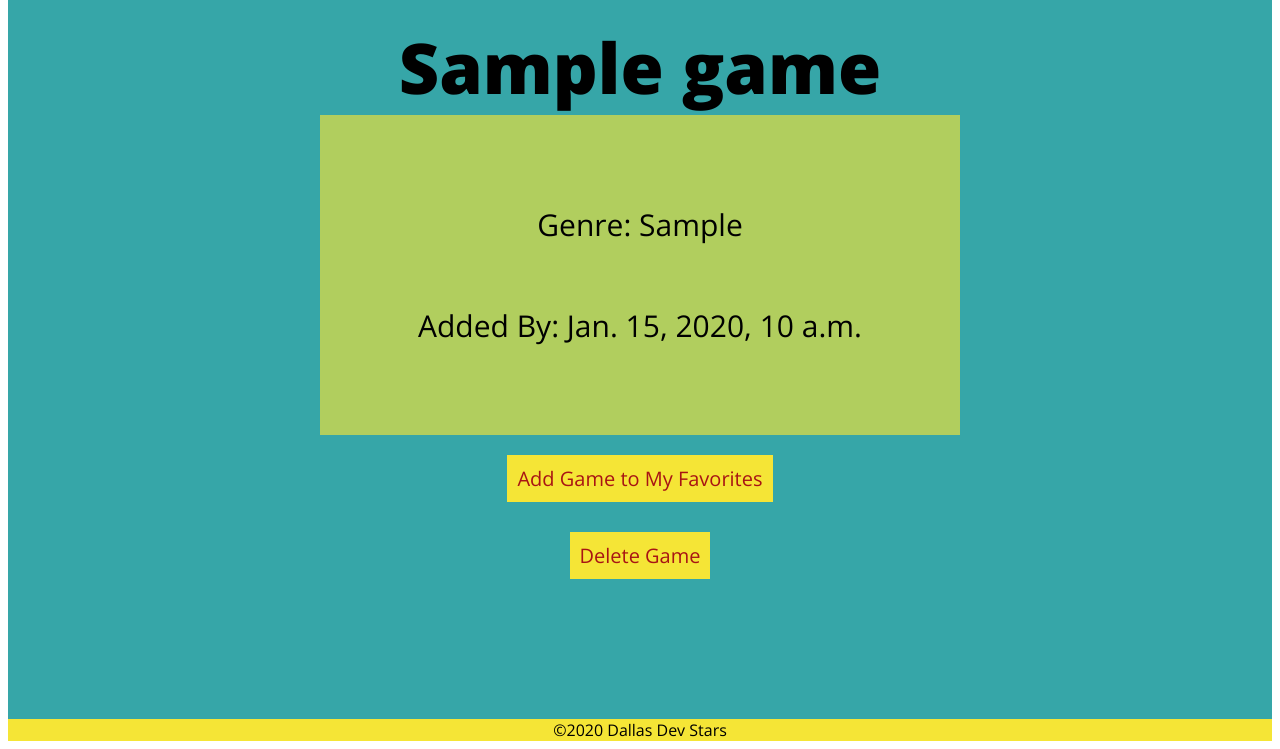
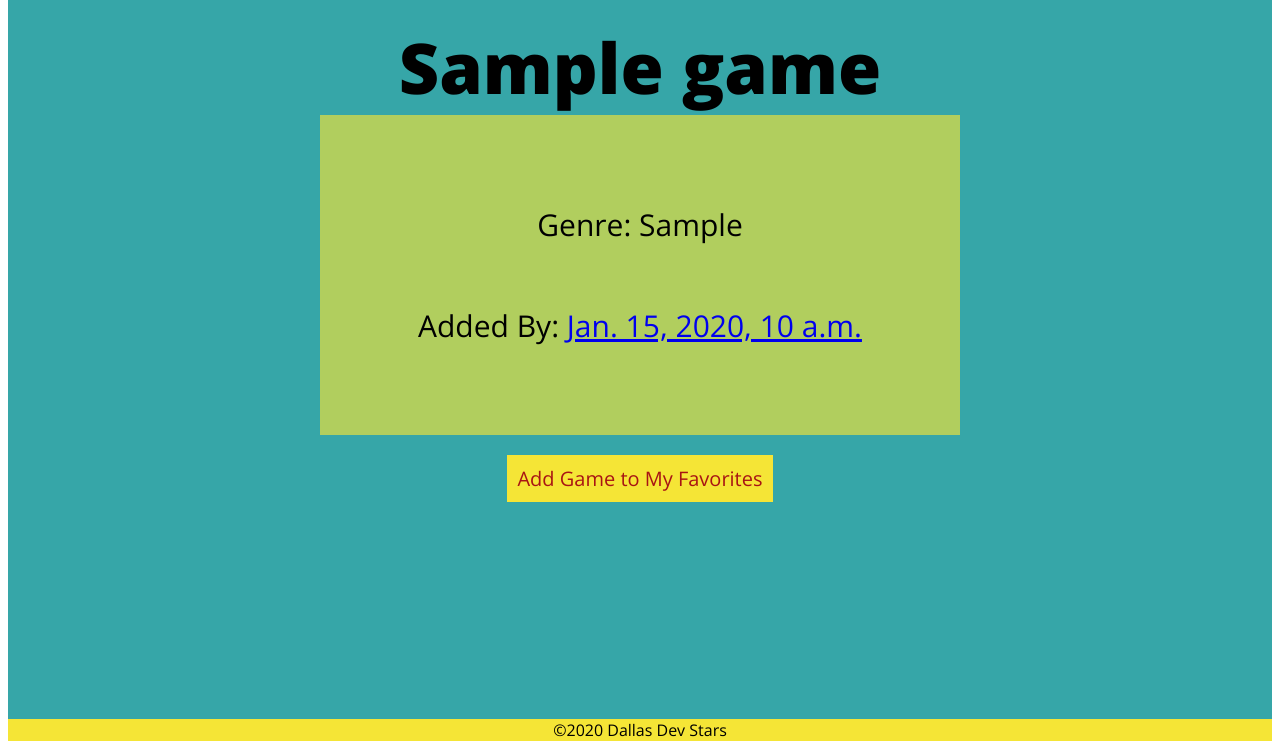
Before and after one commit to CodingSalmon/gamefaves, a Django app: template main_app/templates/games/detail.html in a window 1280 px wide. Shown: the part 155-904 px from the top of the page. Run offline with Django 3.2, Linux system fonts and the light colour scheme; the template is opened without the code that fills it: most values are stand-ins (such as "Sample title", 1, 10 or a date in 2020).

Commit message:
add link to added_by user's profile

```diff
--- a/main_app/templates/games/detail.html
+++ b/main_app/templates/games/detail.html
@@ -6,13 +6,16 @@
 <div class="details">
 
   <p>Genre: {{game.get_genre_display}}</p>
-  <p>Added By: {{ game.added_by }}</p>
-  {% if request.user == game.added_by %}
+  <p>Added By: <a href='{% url 'user_detail' game.added_by.id %}'>{{ game.added_by }}</a></p>
 
-  {% endif %}
 </div>
 
-<a class="btn" href="{% url 'games_delete' game.id %}">Add Game to My Favorites</a>
-<a class="btn" href="{% url 'games_delete' game.id %}">Delete Game</a>
+{% if user %}
+  <a class="btn" href="{% url 'games_delete' game.id %}">Add Game to My Favorites</a>
+{% endif %}
+
+{% if request.user == game.added_by %}
+  <a class="btn" href="{% url 'games_delete' game.id %}">Delete Game</a>
+{% endif %}
 
 {% endblock %}
--- a/main_app/templates/user.html
+++ b/main_app/templates/user.html
@@ -1,8 +1,8 @@
 {% extends 'base.html' %}
 {% block content %}
-<h1> My Favorite Games</h1>
+<h1> {{ user.username }}'s Favorite Games</h1>
 
-{% for game in user.fav_games %}
+{% for game in profile.fav_games %}
     <a href='{% url 'detail' game.id %}'>{{ game.name }}</a>
 {% endfor %}
 
```
Also changed, not shown: main_app/views.py (+7 -3 lines), main_app/models.py (line endings or trailing spaces).
